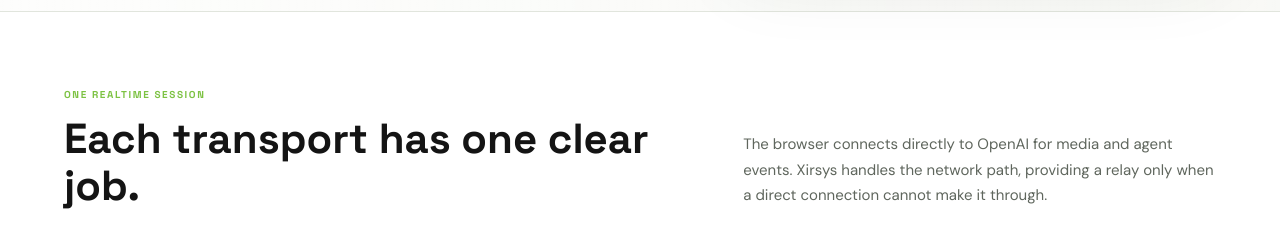
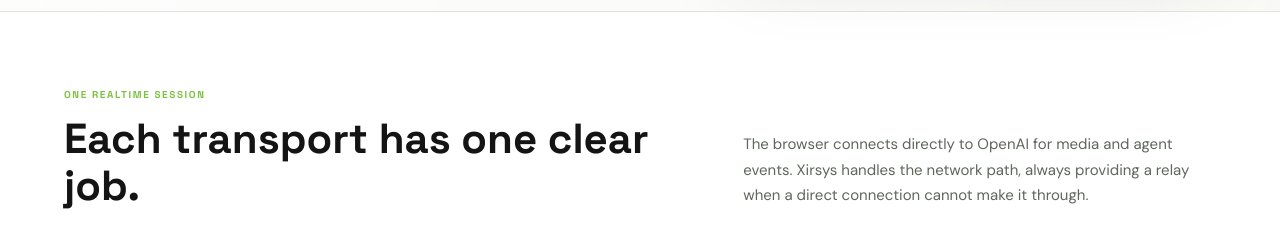
Before and after one commit to xirsys/openai-realtime-xirsys-webrtc, a website with bundled scripts: page public/index.html in a window 1280 px wide. Shown: the part 820-1065 px from the top of the page. Built offline with nearby package versions, Linux system fonts and the light colour scheme.

Commit message:
Clarify TURN relay availability

```diff
--- a/public/index.html
+++ b/public/index.html
@@ -181,7 +181,7 @@
               </div>
               <p class="section-copy">
                 The browser connects directly to OpenAI for media and agent events.
-                Xirsys handles the network path, providing a relay only when a direct
+                Xirsys handles the network path, always providing a relay when a direct
                 connection cannot make it through.
               </p>
             </div>
```
